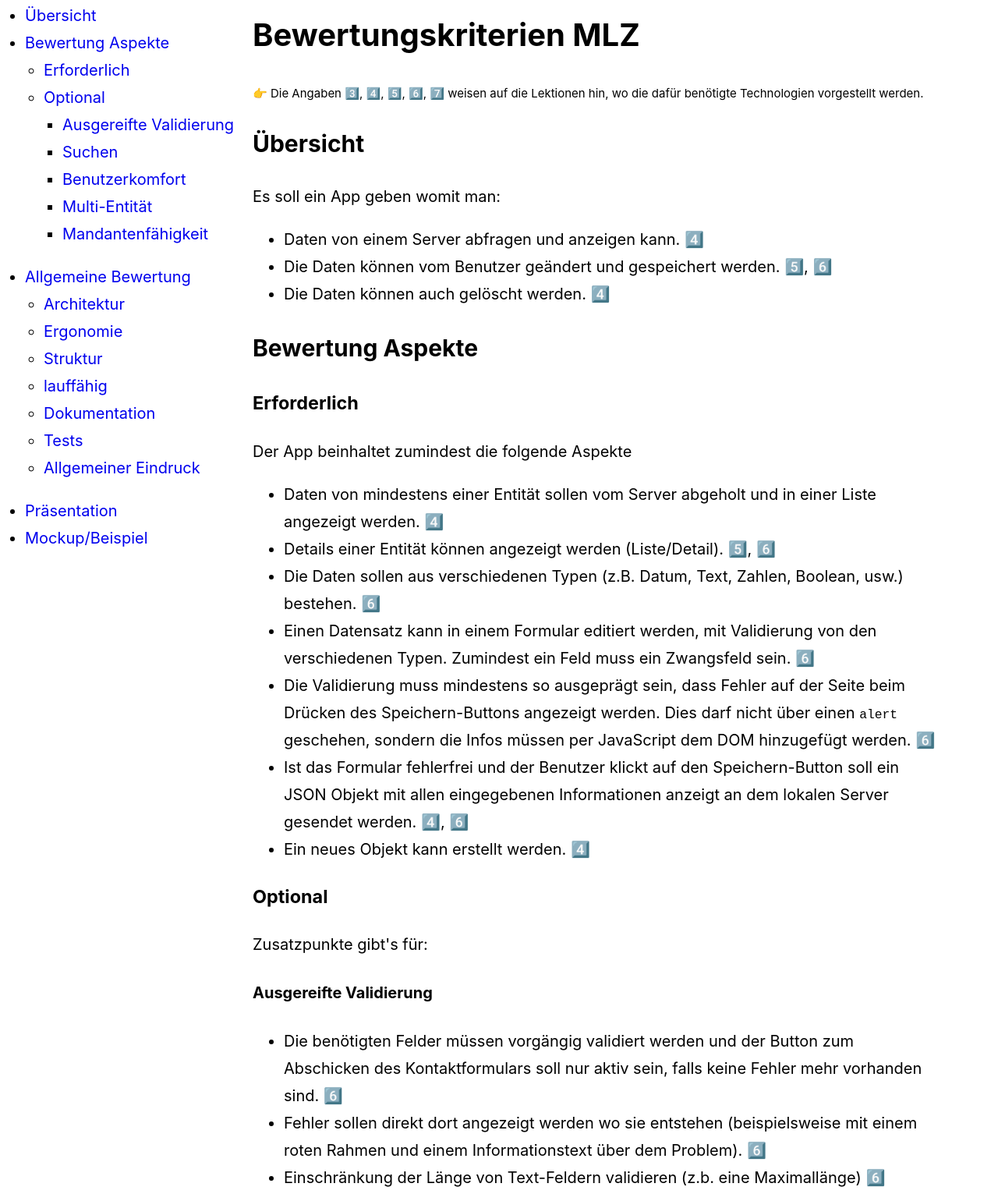
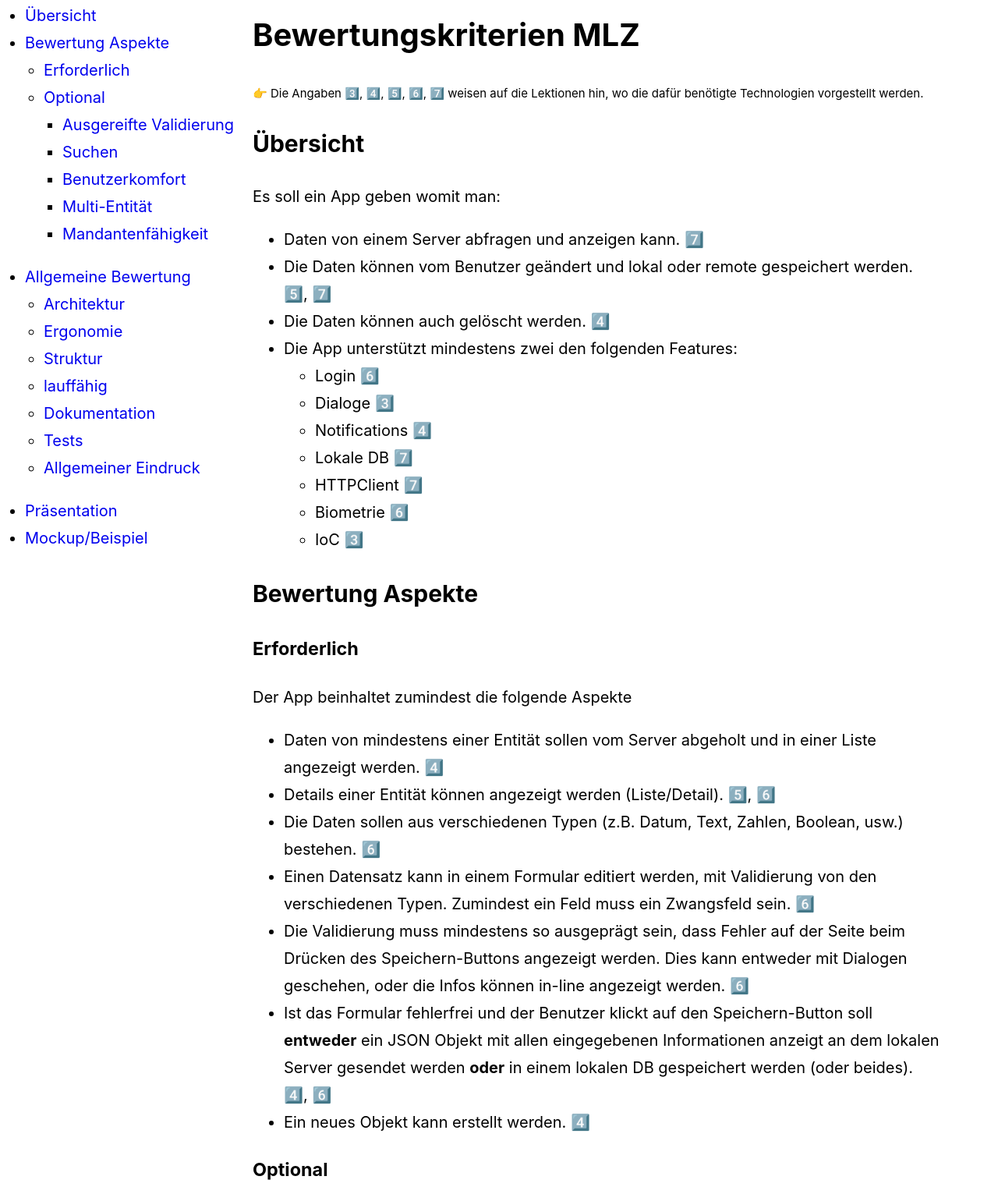
Before and after one commit to mvonballmo/APE_Docs, a website: page mlz.html in a window 1280 px wide. Shown: the part 25-1556 px from the top of the page at 78% size. Drawn offline with Linux system fonts and the light colour scheme.

Commit message:
Fix MLZ description

```diff
--- a/mlz.html
+++ b/mlz.html
@@ -62,9 +62,20 @@
     <h2 id="übersicht">Übersicht</h2>
     <p>Es soll ein App geben womit man:</p>
     <ul>
-      <li>Daten von einem Server abfragen und anzeigen kann. <a href="lesson04.html">4️⃣</a></li>
-      <li>Die Daten können vom Benutzer geändert und gespeichert werden. <a href="lesson05.html">5️⃣</a>, <a href="lesson06.html">6️⃣</a></li>
+      <li>Daten von einem Server abfragen und anzeigen kann. <a href="lesson07.html">7️⃣</a></li>
+      <li>Die Daten können vom Benutzer geändert und lokal oder remote gespeichert werden. <a href="lesson05.html">5️⃣</a>, <a href="lesson07.html">7️⃣</a></li>
       <li>Die Daten können auch gelöscht werden. <a href="lesson04.html">4️⃣</a></li>
+      <li>Die App unterstützt mindestens zwei den folgenden Features:
+        <ul>
+          <li>Login <a href="lesson06.html">6️⃣</a></li>
+          <li>Dialoge <a href="lesson03.html">3️⃣</a></li>
+          <li>Notifications <a href="lesson04.html">4️⃣</a></li>
+          <li>Lokale DB <a href="lesson07.html">7️⃣</a></li>
+          <li>HTTPClient <a href="lesson07.html">7️⃣</a></li>
+          <li>Biometrie <a href="lesson06.html">6️⃣</a></li>
+          <li>IoC <a href="lesson03.html">3️⃣</a></li>
+        </ul>
+      </li>
     </ul>
     <h2 id="bewertung-aspekte">Bewertung Aspekte</h2>
     <h3 id="erfolderlich">Erforderlich</h3>
@@ -76,10 +87,11 @@
       <li>Einen Datensatz kann in einem Formular editiert werden, mit Validierung von den verschiedenen Typen. Zumindest
         ein Feld muss ein Zwangsfeld sein. <a href="lesson06.html">6️⃣</a></li>
       <li>Die Validierung muss mindestens so ausgeprägt sein, dass Fehler auf der Seite beim Drücken des Speichern-Buttons
-        angezeigt werden. Dies darf nicht über einen <code>alert</code> geschehen, sondern die Infos müssen per JavaScript
-        dem DOM hinzugefügt werden. <a href="lesson06.html">6️⃣</a></li>
-      <li>Ist das Formular fehlerfrei und der Benutzer klickt auf den Speichern-Button soll ein JSON Objekt mit allen
-        eingegebenen Informationen anzeigt an dem lokalen Server gesendet werden. <a href="lesson04.html">4️⃣</a>, <a href="lesson06.html">6️⃣</a></li>
+        angezeigt werden. Dies kann entweder mit Dialogen geschehen, oder die Infos können in-line angezeigt werden. <a href="lesson06.html">6️⃣</a></li>
+      <li>Ist das Formular fehlerfrei und der Benutzer klickt auf den Speichern-Button soll <strong>entweder</strong> ein JSON Objekt mit allen
+        eingegebenen Informationen anzeigt an dem lokalen Server gesendet werden <strong>oder</strong> in einem lokalen DB gespeichert werden (oder beides).
+        <a href="lesson04.html">4️⃣</a>, <a href="lesson06.html">6️⃣</a>
+      </li>
       <li>Ein neues Objekt kann erstellt werden. <a href="lesson04.html">4️⃣</a></li>
     </ul>
     <h3 id="optional">Optional</h3>
@@ -102,7 +114,7 @@
     </ul>
     <h4>Benutzerkomfort</h4>
     <ul>
-      <li>Gewisse Felder mit localStorage im Browser des Users speichern. Wenn der User die Seite wieder aufruft,
+      <li>Gewisse Felder und Einstellungen in einer lokalen DB speichern. Wenn der User eine Seite wieder aufruft,
         sollen die Felder mit den gespeicherten Werten ausgefüllt werden. <a href="lesson07.html">7️⃣</a></li>
       <li>Der Benutzer kann Test-Daten erstellen lassen.</li>
       <li>Der Benutzer kann allen Daten löschen.</li>
```
Also changed, not shown: lesson01.html (+15 -0 lines).
